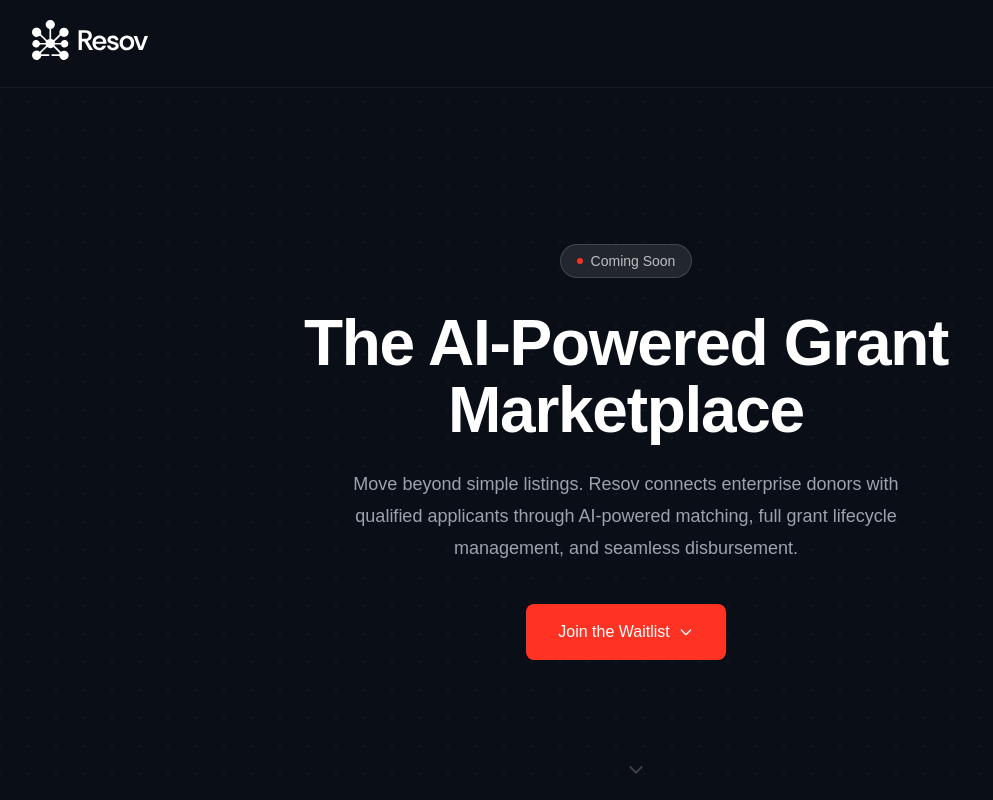
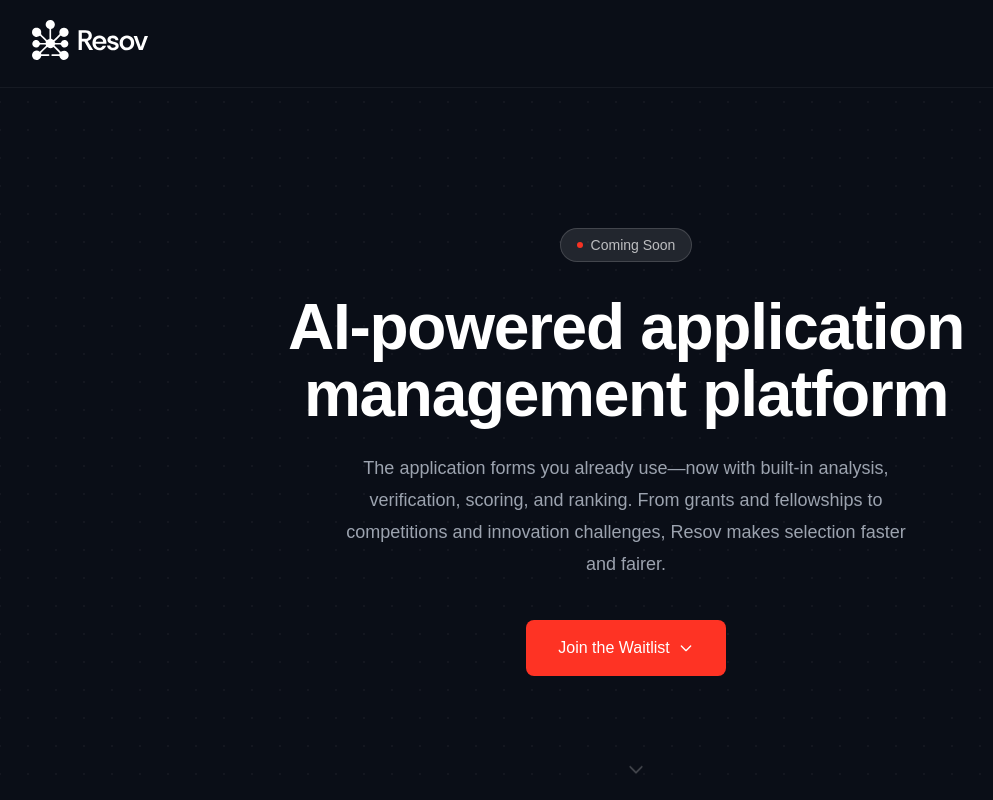
Before and after one commit to ResovAI/resov-waitlist, a Next.js app: page / in a window 1280 px wide. Shown: the top 800 px of the page, without its empty margins (14-1007 px from the left). Built offline with nearby package versions, Linux system fonts and the light colour scheme; a web font is replaced by a local one.

Commit message:
refactor: rebrand waitlist to AI-powered application management platform
Update hero, metadata, OG image, and the matching test from the 'Grant Marketplace' framing to the broader application-management positioning.

```diff
--- a/src/app/layout.tsx
+++ b/src/app/layout.tsx
@@ -10,19 +10,21 @@ const rethink = Rethink_Sans({
 export const metadata: Metadata = {
   title: 'Resov — Join the Waitlist',
   description:
-    'The AI-powered grant marketplace. Join the waitlist to be the first to know when we launch.',
+    'AI-powered application management — templates, AI vetting, verification, scoring, and ranking for grants, fellowships, and challenges. Join the waitlist.',
   metadataBase: new URL('https://www.tryresov.com'),
   openGraph: {
-    title: 'Resov — The AI-Powered Grant Marketplace',
-    description: 'Join the waitlist to be the first to know when we launch.',
+    title: 'Resov — The AI-powered application management platform',
+    description:
+      'Create and manage applications end to end, with built-in analysis, verification, scoring, and ranking. Join the waitlist.',
     url: 'https://www.tryresov.com',
     siteName: 'Resov',
     type: 'website',
   },
   twitter: {
     card: 'summary_large_image',
-    title: 'Resov — The AI-Powered Grant Marketplace',
-    description: 'Join the waitlist to be the first to know when we launch.',
+    title: 'Resov — The AI-powered application management platform',
+    description:
+      'Create and manage applications end to end, with built-in analysis, verification, scoring, and ranking. Join the waitlist.',
   },
 };
 
--- a/src/app/opengraph-image.tsx
+++ b/src/app/opengraph-image.tsx
@@ -1,7 +1,7 @@
 import { ImageResponse } from 'next/og';
 
 export const runtime = 'edge';
-export const alt = 'Resov — The AI-Powered Grant Marketplace';
+export const alt = 'Resov — The AI-powered application management platform';
 export const size = { width: 1200, height: 630 };
 export const contentType = 'image/png';
 
@@ -61,7 +61,7 @@ export default function Image() {
             maxWidth: 900,
           }}
         >
-          The AI-Powered Grant Marketplace
+          The AI-powered application management platform
         </div>
 
         <div
@@ -74,7 +74,7 @@ export default function Image() {
             lineHeight: 1.5,
           }}
         >
-          Connecting enterprise donors with qualified applicants through AI-powered matching and full grant lifecycle management.
+          Templates, AI vetting, verification, scoring, and ranking — for grants, fellowships, and challenges.
         </div>
 
         <div
--- a/src/components/HeroSection.tsx
+++ b/src/components/HeroSection.tsx
@@ -20,17 +20,18 @@ export function HeroSection() {
           className="font-bold text-4xl lg:text-[64px] lg:leading-[67px] tracking-[-0.02em] text-white mb-6 animate-fade-up"
           style={{ animationDelay: '0.1s', opacity: 0 }}
         >
-          The AI-Powered Grant
+          AI-powered application
           <br className="hidden lg:block" />
-          Marketplace
+          management platform
         </h1>
 
         <p
           className="text-grey-light text-base lg:text-lg leading-7 lg:leading-8 max-w-xl mx-auto mb-10 animate-fade-up"
           style={{ animationDelay: '0.2s', opacity: 0 }}
         >
-          Move beyond simple listings. Resov connects enterprise donors with qualified applicants
-          through AI-powered matching, full grant lifecycle management, and seamless disbursement.
+          The application forms you already use—now with built-in analysis, verification, scoring,
+          and ranking. From grants and fellowships to competitions and innovation challenges, Resov
+          makes selection faster and fairer.
         </p>
 
         <div
```
Also changed, not shown: 1 other file (tests, documents, lock files or other folders).
